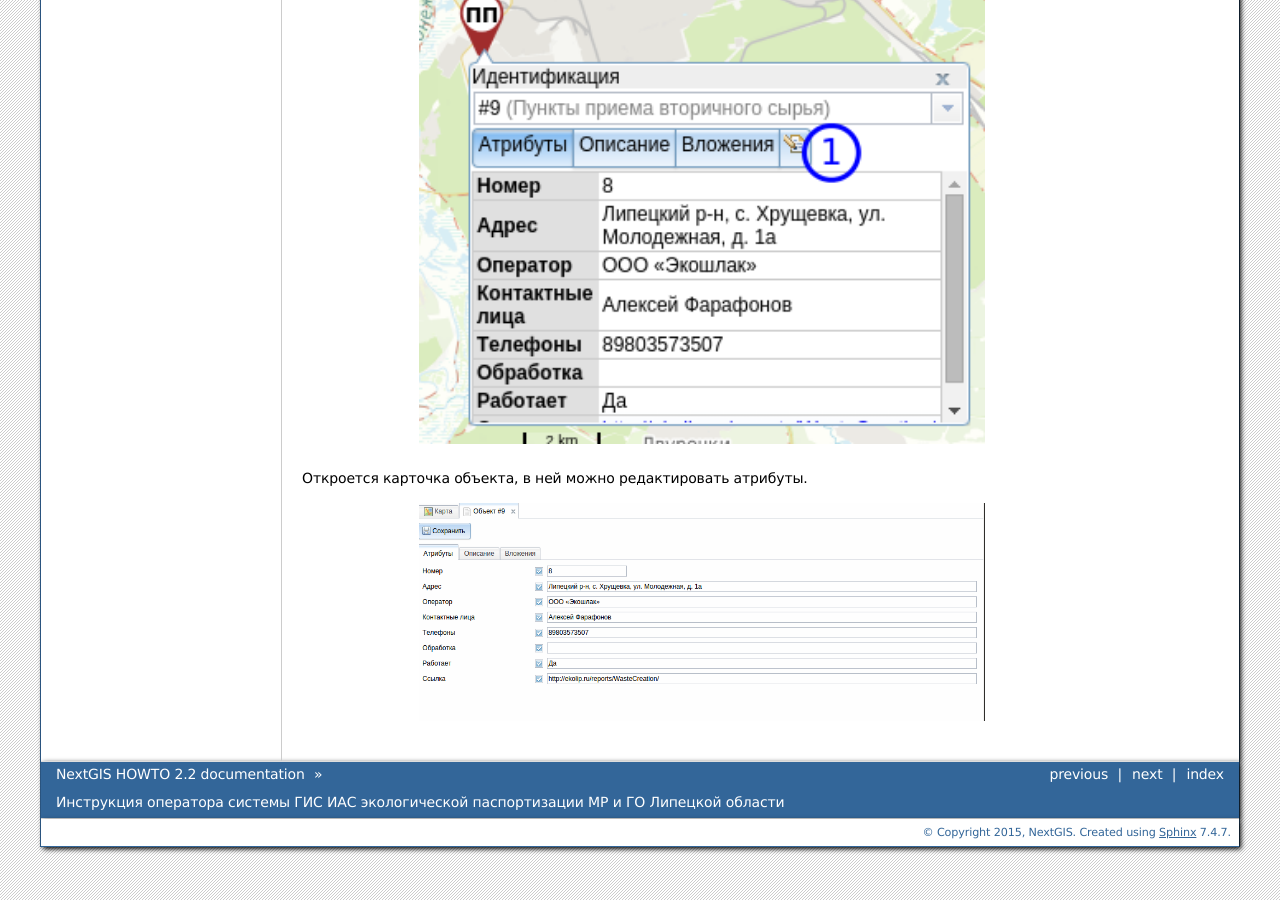
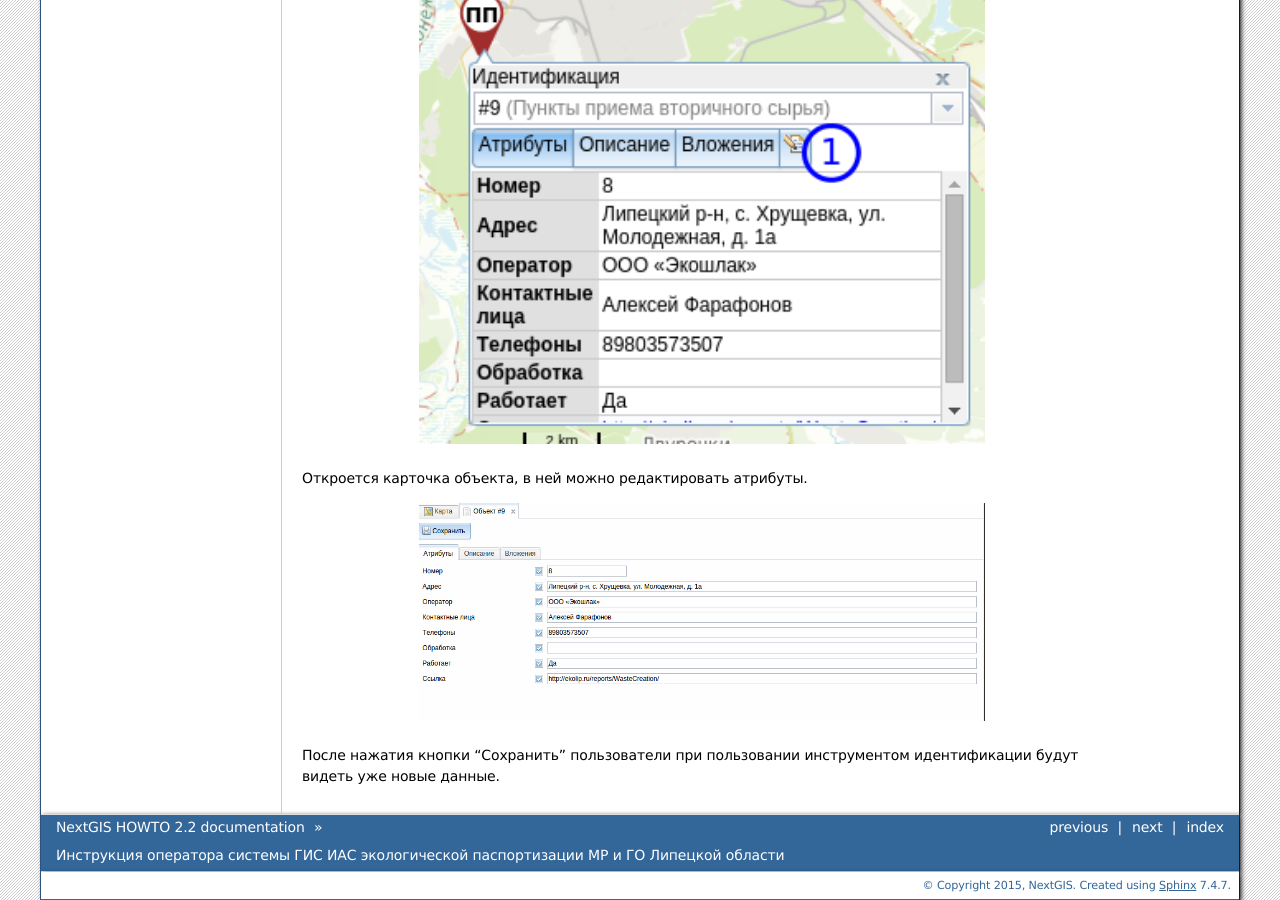
Before and after one commit to nextgis/docs_howto, a Sphinx documentation site: the page built from source/LipetskRegEcoGIS.rst, in a window 1280 px wide and 900 px high, scrolled down 22420 px. Built offline with Sphinx 7.4.7, drawn with Linux system fonts in a browser that asks for light colours; formulas are drawn with MathJax 3.

Commit message:
Разжёвывание

```diff
--- a/source/LipetskRegEcoGIS.rst
+++ b/source/LipetskRegEcoGIS.rst
@@ -714,3 +714,5 @@ http://docs.nextgis.ru/docs_ngweb/source/webmaps_admin.html
    :name: LREGWebUserOpenEditObject3
    :align: center
    :width: 15cm
+
+После нажатия кнопки "Сохранить" пользователи при пользовании инструментом идентификации будут видеть уже новые данные.
```
